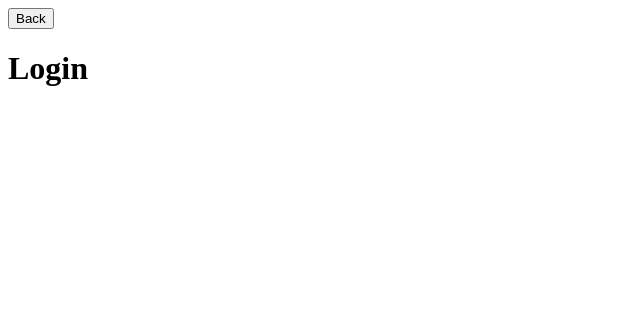
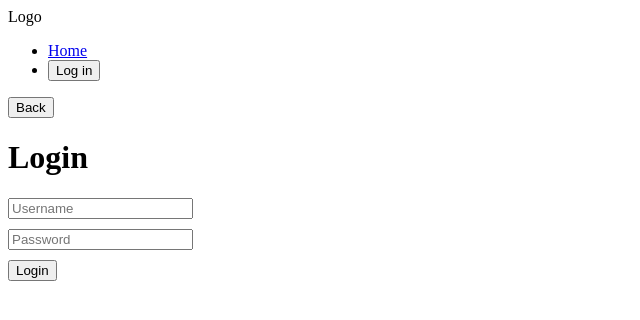
Before and after one commit to hieutranm2/nuxt3-boilerplate, a Nuxt app: page /login in a window 1280 px wide. Shown: the top 320 px of the page, without its empty margins (0-640 px from the left). Built offline with nearby package versions, Linux system fonts and the light colour scheme.

Commit message:
Create and use auth store with Pinia

```diff
--- a/layouts/default.vue
+++ b/layouts/default.vue
@@ -1,5 +1,33 @@
 <template>
-  <div>
+  <header>
+    <div>Logo</div>
+    <nav>
+      <ul>
+        <li>
+          <nuxt-link to="/">Home</nuxt-link>
+        </li>
+        <li>
+          <button @click="handleClickLogInButton">
+            {{ authStore.isLoggedIn ? 'Log out' : 'Log in' }}
+          </button>
+        </li>
+      </ul>
+    </nav>
+  </header>
+  <main>
     <slot />
-  </div>
+  </main>
 </template>
+
+<script setup>
+const router = useRouter()
+const authStore = useAuthStore()
+
+const handleClickLogInButton = () => {
+  if (authStore.isLoggedIn) {
+    authStore.logout()
+  } else {
+    router.push('/login')
+  }
+}
+</script>
--- a/pages/index.vue
+++ b/pages/index.vue
@@ -1,8 +1,5 @@
 <template>
   <div>
     <h1>Home</h1>
-    <nav>
-      <NuxtLink to="/login">Login</NuxtLink>
-    </nav>
   </div>
 </template>
--- a/pages/login.vue
+++ b/pages/login.vue
@@ -2,9 +2,47 @@
   <div>
     <button type="button" @click="router.back">Back</button>
     <h1>Login</h1>
+    <form @submit.prevent="handleSubmit">
+      <input v-model="params.username" type="text" placeholder="Username" />
+      <input v-model="params.password" type="password" placeholder="Password" />
+      <button type="submit">Login</button>
+    </form>
+    <p v-if="errorMessage" class="form-error">{{ errorMessage }}</p>
   </div>
 </template>
 
 <script setup>
 const router = useRouter()
+const authStore = useAuthStore()
+
+const errorMessage = ref('')
+const params = reactive({
+  username: '',
+  password: '',
+})
+
+const handleSubmit = () => {
+  const { username, password } = params
+  if (username === '' || password === '') {
+    errorMessage.value = 'Please fill in all fields'
+    return
+  }
+  if (username !== 'm2vietnam' || password !== '123456') {
+    errorMessage.value = 'Username or password is incorrect'
+    return
+  }
+  authStore.login()
+  router.push('/')
+}
 </script>
+
+<style scoped>
+input {
+  display: block;
+  margin-bottom: 10px;
+}
+
+p.form-error {
+  color: red;
+}
+</style>
--- /dev/null
+++ b/stores/auth.ts
@@ -0,0 +1,23 @@
+import { defineStore } from 'pinia'
+
+interface AuthUser {
+  id: string
+  name: string
+}
+
+export const useAuthStore = defineStore('auth', {
+  state: () => ({
+    user: null as AuthUser | null,
+  }),
+  getters: {
+    isLoggedIn: (state) => !!state.user,
+  },
+  actions: {
+    login() {
+      this.user = { id: '1', name: 'John Doe' }
+    },
+    logout() {
+      this.user = null
+    },
+  },
+})
```
